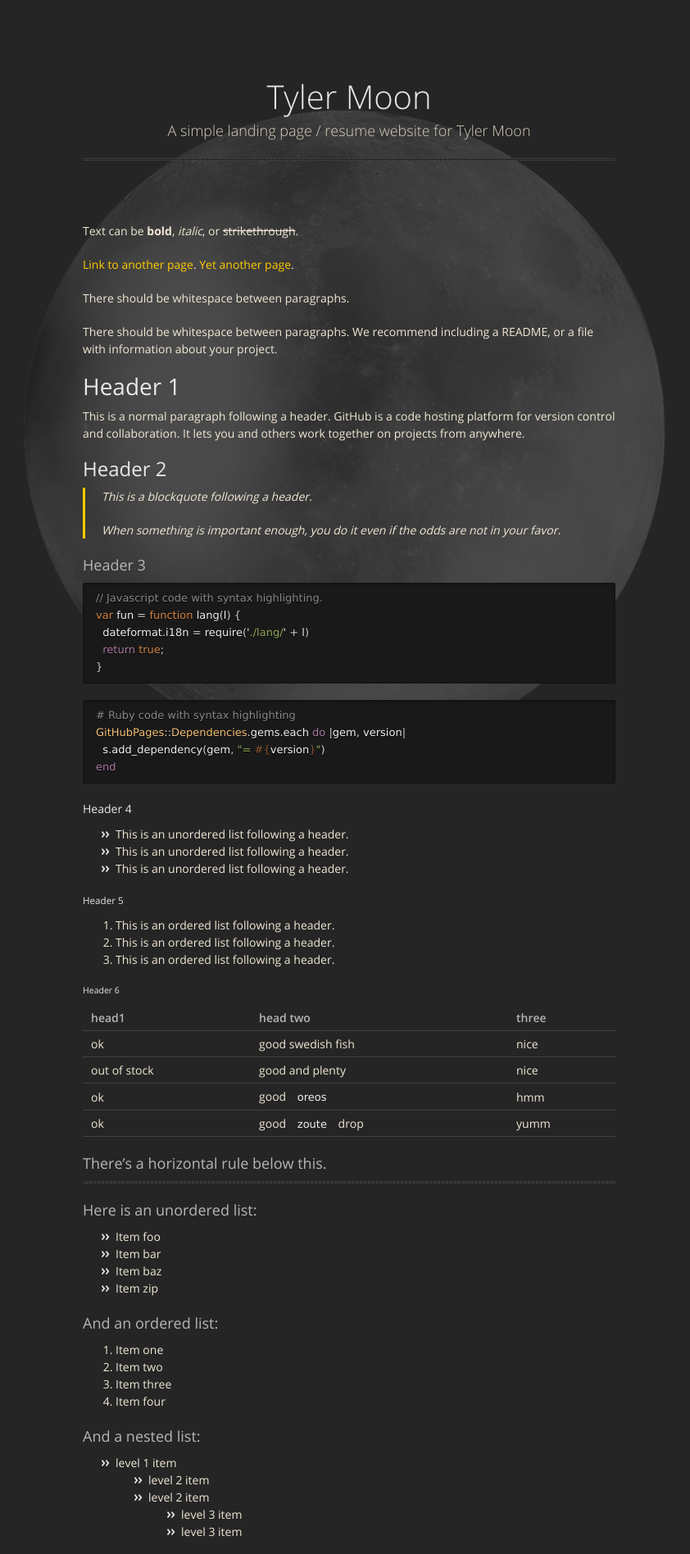
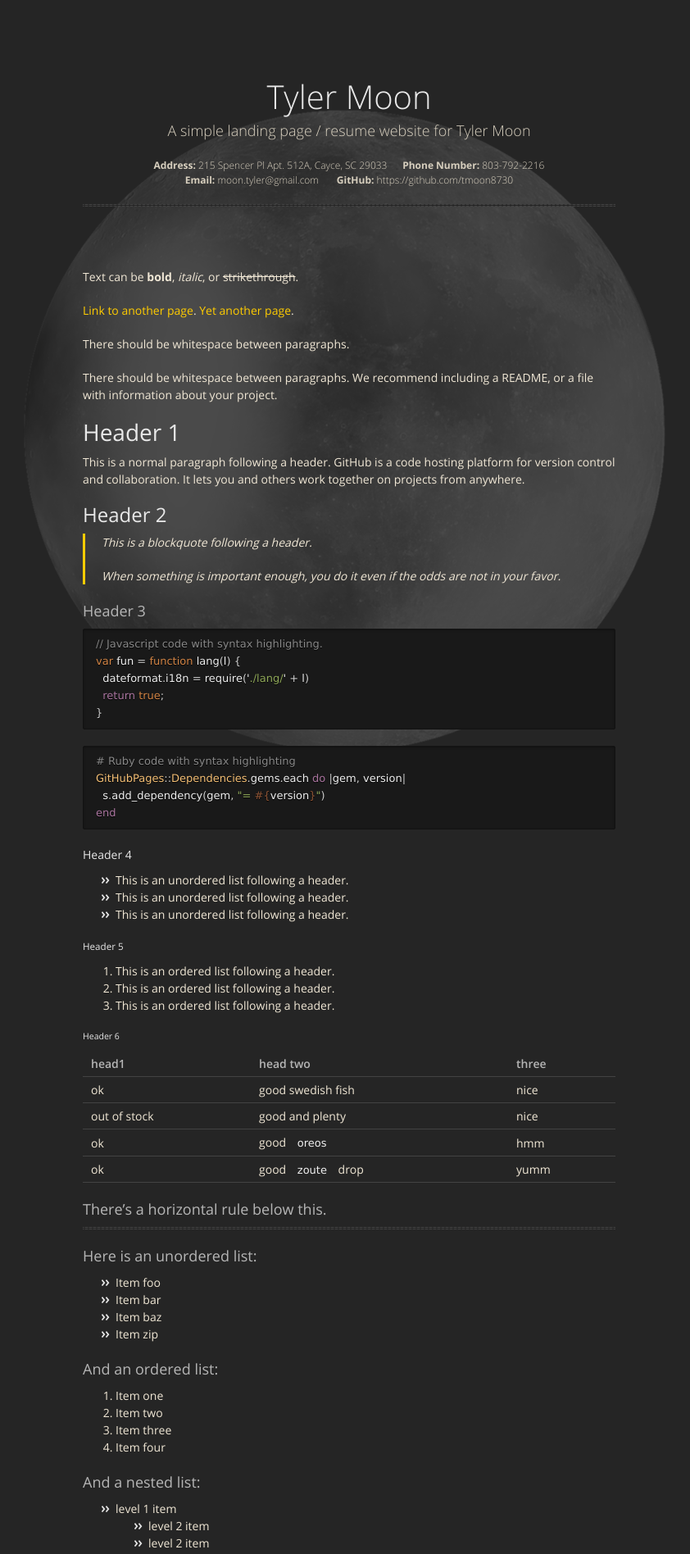
Before and after one commit to tmoon8730/tmoon8730.github.io, a Jekyll site: the page built from markdownstuff.md, in a window 1280 px wide. Shown: the top 1896 px of the page at 82% size, without its empty margins (214-1056 px from the left). Built offline with Jekyll 4.4.1, drawn with Linux system fonts in a browser that asks for light colours; nearby versions of some CDN libraries; our own code applies the rules of GitHub Pages for plain Markdown files.

Commit message:
Added some content and styling.

```diff
--- a/_layouts/default.html
+++ b/_layouts/default.html
@@ -3,18 +3,14 @@
   <head>
     <meta charset="utf-8">
     <meta http-equiv="X-UA-Compatible" content="chrome=1">
-    <title>{{ site.title | default: site.github.repository_name }} by {{ site.github.owner_name }}</title>
+    <title>Tyler Moon's Resume</title>
     <link rel="stylesheet" href="{{ '/assets/css/style.css?v=' | append: site.github.build_revision | relative_url }}">
     <script src="https://ajax.googleapis.com/ajax/libs/jquery/1.7.1/jquery.min.js"></script>
     <script src="{{ '/assets/js/respond.js' | relative_url }}"></script>
-    <!--[if lt IE 9]>
-      <script src="//html5shiv.googlecode.com/svn/trunk/html5.js"></script>
-    <![endif]-->
-    <!--[if lt IE 8]>
-    <link rel="stylesheet" href="{{ '/assets/css/ie.css' | relative_url }}">
-    <![endif]-->
     <meta name="viewport" content="width=device-width, initial-scale=1, user-scalable=no">
-
+    <link rel="icon" type="image/png" sizes="32x32" href="assets/images/favicon-32x32.png">
+    <link rel="icon" type="image/png" sizes="96x96" href="assets/images/favicon-96x96.png">
+    <link rel="icon" type="image/png" sizes="16x16" href="assets/images/favicon-16x16.png">
   </head>
   <body>
     <div id="bgImg" style="background:url(/assets/images/moon-bg.png);background-repeat:no-repeat;background-position:center top;">
@@ -24,13 +20,15 @@
           <li class="fork"><a href="{{ site.github.repository_url }}">View On GitHub</a></li>
         </nav>
       </div>--><!-- end header -->
-
     <div class="wrapper">
-
       <section>
         <div id="title">
           <h1>Tyler Moon</h1>
           <p>A simple landing page / resume website for Tyler Moon</p>
+          <div class="contactInfo" style="font-size:12px">
+            <p style="font-size:12px; margin-top:0px; margin-bottom:0px"><strong>Address:</strong> 215 Spencer Pl Apt. 512A, Cayce, SC 29033&nbsp;&nbsp;&nbsp;&nbsp;&nbsp;&nbsp;<strong>Phone Number:</strong> 803-792-2216 </p>
+            <p style="font-size:12px; margin-top:0px;"><strong>Email:</strong> moon.tyler@gmail.com &nbsp;&nbsp;&nbsp;&nbsp;&nbsp;&nbsp;<strong>GitHub:</strong> https://github.com/tmoon8730</p>
+          </div>
           <hr>
         </div>
         {{ content }}
@@ -38,4 +36,7 @@
     </div>
 
   </body>
+  <footer>
+    &copy; 2017 Tyler Moon
+  </footer>
 </html>
--- a/assets/css/style.scss
+++ b/assets/css/style.scss
@@ -2,8 +2,3 @@
 ---
 
 @import "jekyll-theme-midnight";
-
-
-img {
-  max-height: 500px;
-}
```
Also changed, not shown: index.md (+63 -13 lines), sideProjects.md (added, +1 -0 lines), assets/images/favicon-16x16.png (added), assets/images/favicon-32x32.png (added), assets/images/favicon-96x96.png (added), 8 other files.
